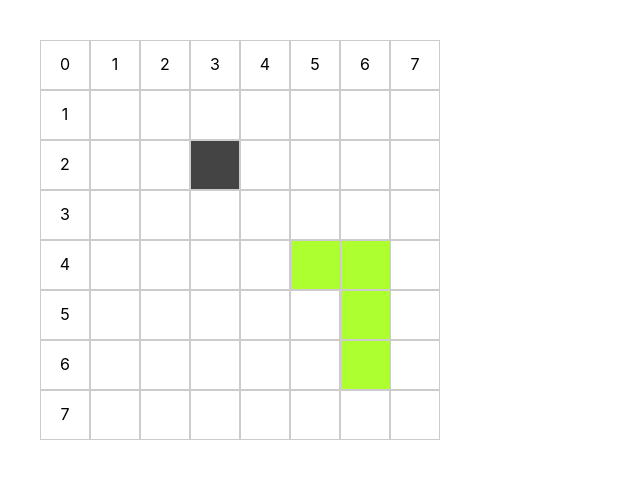
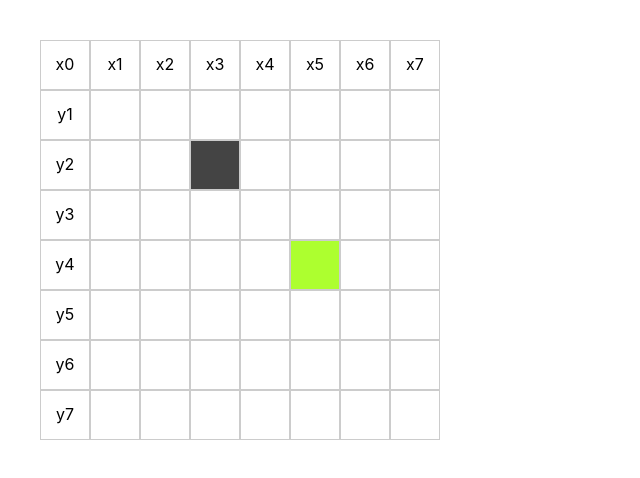
Before and after one commit to alundiak/react-snake, a React (Create React App) app: page / in a window 1280 px wide. Shown: the top 478 px of the page, without its empty margins (0-640 px from the left). Built offline with nearby package versions, Linux system fonts and the light colour scheme.

Commit message:
Kinda works, not really good. Timer needs to be reworked.

```diff
--- a/src/components/Board.tsx
+++ b/src/components/Board.tsx
@@ -2,42 +2,22 @@ import React, { useState, useReducer, PropsWithChildren } from 'react';
 import { Point } from './Point';
 import './board.css';
 
+// Array for axis used in format [y x] of two positive numbers:
+// y top-to-bottom and
+// x left-to-right
 const initialBoardState = {
     boardSize: [8, 8],
-    targetPoint: [2, 3], // x y
-    snake: [[4, 5], [4, 6], [5, 6], [6, 6]], // when snake size increased, new sub-array will be injected/pushed OR removed/extracted when needed.
+    targetPoint: [2, 3],
+    snake: [[4, 5]],
+    // snake: [[4, 5], [4, 6], [5, 6], [6, 6]],
+    // snake: { // alternative
+    //     head: [],
+    //     tail: []
+    // },
     started: false,
     finished: false,
-    conflict: false,
-    overflow: false
+    conflict: false, // target | itself | edge
 };
-
-const boardReducer = (state: any, action: any) => {
-    switch (action.type) {
-        case 'GAME_START':
-            // TODO
-            break;
-
-        case 'GAME_FINISH':
-            // TODO
-            break;
-
-        case 'CONFLICT_WITH_POINT':
-            // TODO
-            break;
-
-        case 'CONFLICT_WITH_ITSELF':
-            // TODO
-            break;
-
-        case 'CONFLICT_WITH_EDGES':
-            // TODO
-            break;
-
-        default:
-            return state;
-    }
-}
 
 // Approach using <div> and css-grid layout
 export function Board({ children }: PropsWithChildren<any>) {
@@ -48,40 +28,35 @@ export function Board({ children }: PropsWithChildren<any>) {
 
     const width = boardState.boardSize[0];
     const height = boardState.boardSize[1];
-    const matrix = Array(width).fill(null).map(el => Array(height).fill(0));
-    console.log(matrix);
+    // const matrix = Array(width).fill(null).map(el => Array(height).fill(0));
+    // console.log(matrix);
 
-    const isTarget = (i: number, j: number) => {
-        if (i === boardState.targetPoint[0] && j === boardState.targetPoint[1]) {
-            return 'target';
-        } else {
-            return '';
+    const gameTrigger = (newDirection: number[/* y x */]) => {
+        console.log('gameTrigger');
+
+        if (!boardState.started) {
+            dispatch({
+                type: 'START'
+            });
+        }
+
+        // This must be created on demand, after click for every cell once. NOT MORE
+        const dispatchMove = (newPoint: number[]) =>
+            dispatch({
+                type: 'SNAKE_MOVE',
+                newPosition: newPoint
+            });
+
+        snakeMove(boardState, newDirection, dispatchMove);
+    };
+
+    const boardCore = [];
+    for (let y = 0; y < width; y++) {
+        for (let x = 0; x < height; x++) {
+            boardCore.push(<Point gameTrigger={gameTrigger} boardState={boardState} y={y} x={x} key={`cell-x[${x}]-y[${y}]`} />);
         }
     }
 
-    const isSnake = (i: number, j: number) => {
-        const [snakeBegin, ...restOfSnake] = boardState.snake;
-
-        const hasBegin = i === snakeBegin[0] && j === snakeBegin[1];
-        const hasTail = restOfSnake.some((el: any) => {
-            return i === el[0] && j === el[1];
-        });
-
-        if (hasBegin || hasTail) {
-            return 'snake';
-        } else {
-            return '';
-        }
-    }
-
-    const boardCore = [];
-
-    for (let i = 0; i < width; i++) {
-        for (let j = 0; j < height; j++) {
-            const className = `${isTarget(i, j)} ${isSnake(i, j)}`;
-            boardCore.push(<Point className={className} key={`cell-x[${j}]-y[${i}]`}>{applyAxis(i, j)}</Point>);
-        }
-    }
     return (
         <>
             <div className="wrapper">
@@ -92,16 +67,104 @@ export function Board({ children }: PropsWithChildren<any>) {
     );
 }
 
-function applyAxis(i: number, j: number) {
-    let index: any = 0;
-    if (i === 0) {
-        index = j;
+function boardReducer(state: any, action: any) {
+    switch (action.type) {
+        case 'START':
+            console.log('Game STARTED');
+            return {
+                ...state,
+                started: true // and start while(1) loop OR setInterval()
+            }
+
+        case 'FINISH':
+            console.log('Game FINISHED');
+            return {
+                ...state,
+                started: false // and stop while(1) loop OR setInterval()
+            }
+
+        case 'SNAKE_MOVE':
+            console.log('Snake is MOVING');
+            // Expected:
+            //  top: x = const, y--
+            //  bottom: x = const, y++
+            //  left: x--, y = const
+            //  right: x++, y = const
+
+            // state.snake.unshift(action.newDirection);
+            // state.snake.pop(); // add a keyframe animation for slow fade out of last point on tail
+
+            state.snake[0] = action.newPosition;
+
+            // TODO
+            // const [snakeHead, ...snakeTail] = state.snake; // snakeTail can be undefined or many arrays [].length == 2
+            // TODO
+
+            return {
+                ...state,
+            }
+
+        case 'CONFLICT_WITH_TARGET':
+            // TODO
+            // when snake eats target [yT, xT], size should be increased - new sub-array will be pushed to boardState.snake
+            break;
+
+        case 'CONFLICT_WITH_ITSELF':
+            // TODO
+            break;
+
+        case 'CONFLICT_WITH_EDGES':
+            // TODO
+            // [0 > x > width] or
+            // [0 > y > height]
+            break;
+
+        default:
+            return state;
+    }
+}
+
+function snakeMove(boardState: any, newDirection: any, dispatchMove: any) {
+    const snakeHead = boardState.snake[0];
+    console.log(snakeHead, newDirection);
+
+    const [yDirection, xDirection] = newDirection;
+
+    if (yDirection === snakeHead[0]) {
+        // it is LEFT or RIGHT move of snake head
+        if (xDirection < snakeHead[1]) {
+            let interval1: any;
+            // -- for loop = LEFT MOVE
+            for (let i = snakeHead[1] - 1/* next point */; i >= 0; i--) {
+                console.log(i);
+                const callback = () => {
+                    console.log('callback');
+
+                    dispatchMove([yDirection, i]);
+                };
+                setTimeout(callback, 3000);
+                // if i < 0 => -1 and less => dispatch(CONFLICT_EDGE)
+            }
+            // clearInterval(interval1);
+        } else {
+            // ++ for loop = RIGHT MOVE
+            // for (let i = snakeHead[1]; i <= boardState.boardSize[1] - 1; i--) {
+
+            // }
+        }
     } else {
-        if (j === 0) {
-            index = i;
+        // use case when clicked point NOT on the same Y axis
+    }
+
+    if (xDirection === snakeHead[1]) {
+        // it is TOP or BOTTOM move
+        if (yDirection < snakeHead[0]) {
+            // -- for loop = TOP MOVE
         } else {
-            index = '';
+            // ++ for loop = BOTTOM MOVE
         }
+    } else {
+        // use case when clicked point NOT on the same X axis
     }
-    return index;
+
 }
--- a/src/components/Point.tsx
+++ b/src/components/Point.tsx
@@ -1,5 +1,51 @@
-// import React from 'react';
+import React from 'react';
 
-export function Point({ x1, y1, className, children }: any) {
-	return <div className={`point ${className}`}>{children}</div>
+export function Point({ gameTrigger, boardState, y, x }: any) {
+
+	const isTarget = () => {
+		if (y === boardState.targetPoint[0] && x === boardState.targetPoint[1]) {
+			return 'target';
+		} else {
+			return '';
+		}
+	}
+
+	const isSnake = () => {
+		const [snakeBegin, ...restOfSnake] = boardState.snake;
+
+		const isHead = y === snakeBegin[0] && x === snakeBegin[1];
+		const isTail = restOfSnake.some((el: any) => {
+			return y === el[0] && x === el[1];
+		});
+
+		if (isHead) {
+			return 'snake head';
+		} else if (isTail) {
+			return 'snake tail';
+		} else {
+			return '';
+		}
+	}
+
+	const className = `${isTarget()} ${isSnake()}`;
+
+	const onPointClickHandler = (/* e: any */) => {
+		return !isSnake() ? gameTrigger([y, x]) : null;
+	};
+
+	return <div className={`point ${className}`} onClick={onPointClickHandler}>{applyAxis(y, x)}</div>
 }
+
+function applyAxis(y: number, x: number) {
+	let index: any = 0;
+	if (y === 0) {
+		index = 'x' + x;
+	} else {
+		if (x === 0) {
+			index = 'y' + y;
+		} else {
+			index = '';
+		}
+	}
+	return index;
+}
--- a/src/components/board.css
+++ b/src/components/board.css
@@ -18,12 +18,21 @@ body {
   background-color: greenyellow;
 }
 
+.point.snake.head {
+  background-color: greenyellow;
+  box-shadow: #444;
+}
+
 .wrapper {
   width: 600px;
   display: grid;
   grid-gap: 0;
   grid-template-columns: repeat(8, 50px);
   grid-template-rows: 50px 50px 50px 50px 50px 50px 50px 50px;
-  /* grid-auto-flow: column; */ /* Meaning 0 1 2 3 4 => columns */
-  grid-auto-flow: dense; /* Meaning 0 1 2 3 4 => rows */
+
+  /* Meaning 0 1 2 3 4 => columns */
+  /* grid-auto-flow: column; */
+
+  /* Meaning 0 1 2 3 4 => rows */
+  grid-auto-flow: dense;
 }
```
